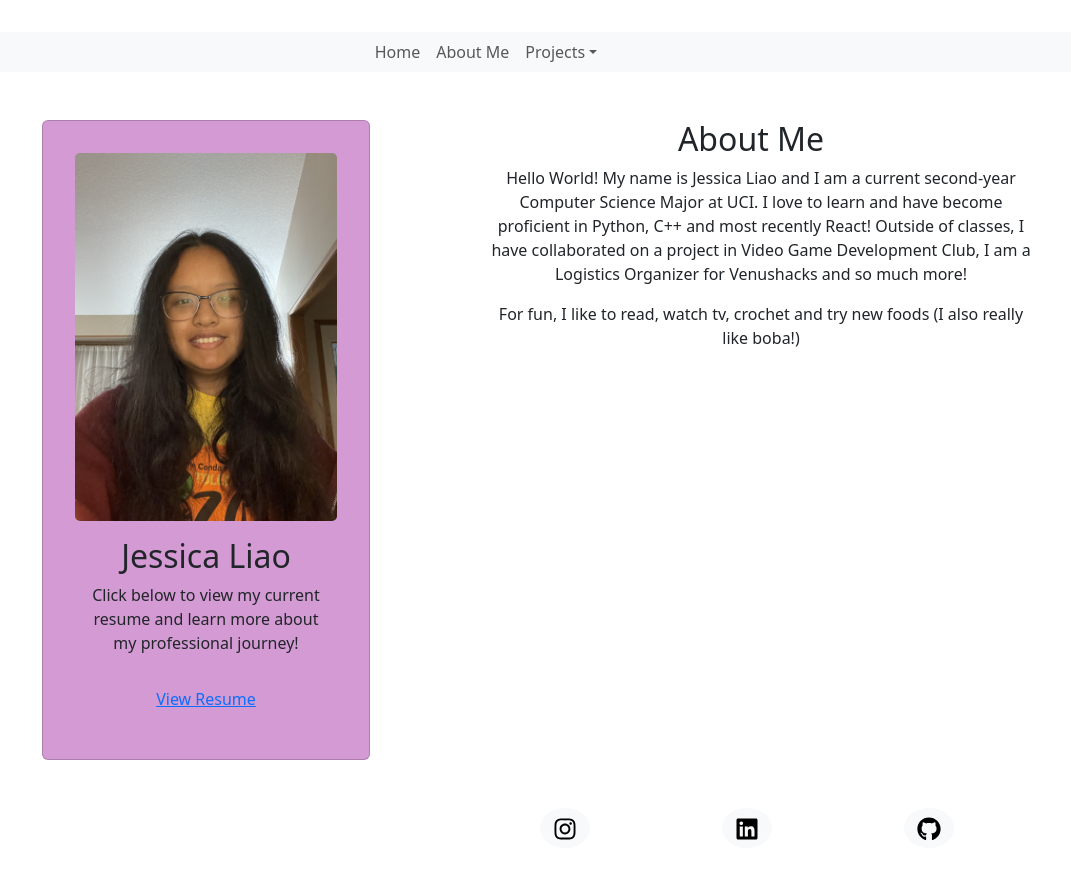
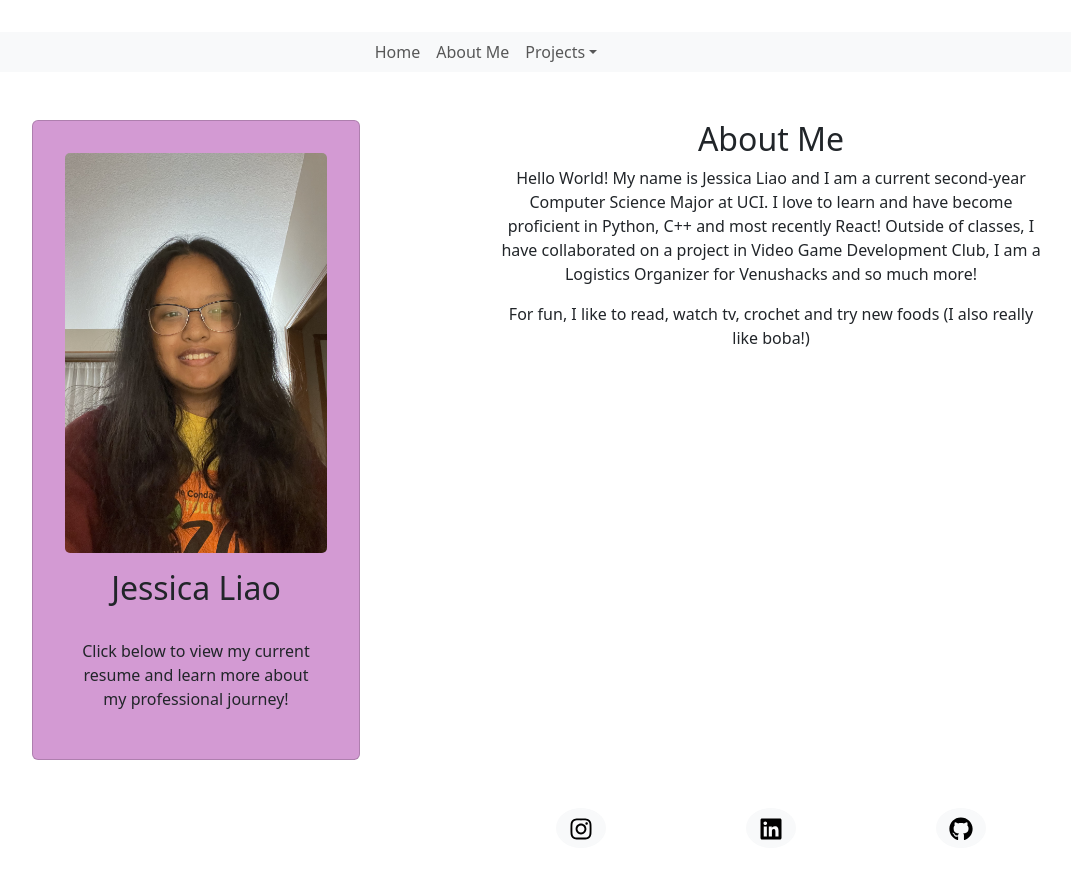
Before and after one commit to jessl314/JessicaL-Blog-Project, a React (Vite) app in the folder frontend/: page /about in a window 1280 px wide. Shown: the top 878 px of the page, without its empty margins (154-1225 px from the left). Built offline with nearby package versions, Linux system fonts and the light colour scheme.

Commit message:
got rid of some css due to requirements + got rid of resume

```diff
--- a/frontend/src/pages/About.css
+++ b/frontend/src/pages/About.css
@@ -23,15 +23,3 @@
   .card-text {
     font-size: 1rem;
 }
-.about-me {
-    margin-left: -20px;
-}
-.about-me-title {
-    margin-left: -20px;
-}
-
-.social-container {
-    position: relative;
-    margin-top: -20px; /* Moves icons upward */
-    right: 10px; /* Moves icons slightly to the right */
-  }
--- a/frontend/src/pages/About.jsx
+++ b/frontend/src/pages/About.jsx
@@ -20,14 +20,11 @@ function About () {
                     Click below to view my current resume and learn more about my professional journey!
                 </Card.Text>
               </Card.Body>
-              <Card.Body>
-                <Card.Link href="/Liao,Jessica_Resume.pdf" target="_blank" rel="noopener noreferrer">View Resume</Card.Link>
-              </Card.Body>
             </Card>
           </Col>
           {/* my elevator pitch/about me */}
-          <Col xs={12} md={6} className="about-me">
-          <h2 className="about-me-title">About Me</h2>
+          <Col xs={12} md={6}>
+          <h2>About Me</h2>
           <p>Hello World! My name is Jessica Liao and I am a current second-year Computer Science Major at UCI. I love to learn and have become proficient in Python, C++ and most recently React! Outside of classes, I have collaborated on a project in Video Game Development Club, I am a Logistics Organizer for Venushacks and so much more! </p>
           <p>For fun, I like to read, watch tv, crochet and try new foods (I also really like boba!) </p>
           </Col>
--- a/frontend/src/pages/AboutSocial.jsx
+++ b/frontend/src/pages/AboutSocial.jsx
@@ -6,7 +6,7 @@ import './About.css'
 
 const SocialButtons = () => {
     return (
-        <Row className="justify-content-end mt-4 social container">
+        <Row className="justify-content-end mt-4">
             <Col xs={4} md={2} className="d-flex justify-content-center mb-2">
                 <a href ="https://www.instagram.com/chamomiletea314/" target="_blank" rel="noopener noreferrer">
                     <Button variant="light" className="rounded-circle">
```
